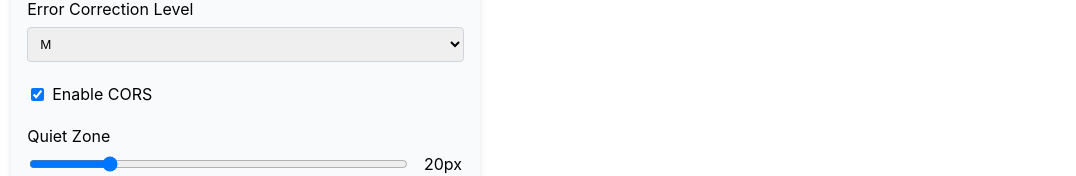
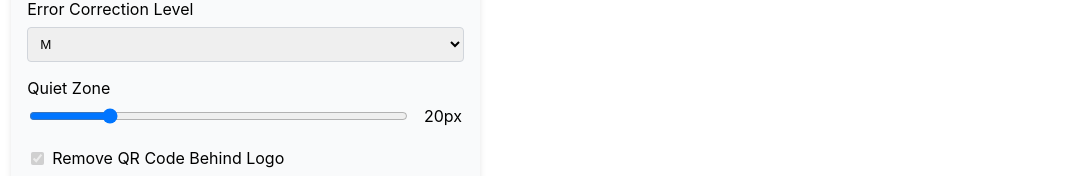
Before and after one commit to ldiazriod/qrCreator, a React (Create React App) app: page / in a window 1280 px wide. Both pictures are taken after a click on the button "Advanced Options". Shown: the part 224-400 px from the top of the page, without its empty margins (0-1076 px from the left). Built offline with nearby package versions, Linux system fonts and the light colour scheme.

Commit message:
Removed enableCORS from Advanced settings and set to false

```diff
--- a/src/components/AdvancedOptions.tsx
+++ b/src/components/AdvancedOptions.tsx
@@ -54,15 +54,6 @@ const AdvancedOptions: React.FC<AdvancedOptionsProps> = ({ state, handleChange }
 					<option value="Q">Q</option>
 					<option value="H">H</option>
 				</Select>
-			</OptionContainer>
-			<OptionContainer
-				title={tooltipDescriptions.enableCORS}>
-				<CheckboxField
-					name="enableCORS"
-					label="Enable CORS"
-					handleChange={handleChange}
-					checked={state.enableCORS}
-				/>
 			</OptionContainer>
 			<OptionContainer
 				title={tooltipDescriptions.quietZone}>
--- a/src/components/TextArea.tsx
+++ b/src/components/TextArea.tsx
@@ -14,16 +14,6 @@ type ITextAreaProps = {
 
 const TextArea = ({ name, handleChange, role, rows, cols, defaultValue, hideLabel, value, label, placeholder }: ITextAreaProps) => {
 
-	const onChange = (e: React.ChangeEvent<HTMLTextAreaElement>) => {
-		handleChange(e);
-		if (e.target.value.includes('http://') || e.target.value.includes('https://')) {
-			handleChange({ target: { name: 'enableCORS', value: true} });
-		} else {
-			handleChange({ target: { name: 'enableCORS', value: false} });
-		}
-	};
-
-
 	return (
 		<div style={{ display: 'flex', flexDirection: 'column', marginBottom: '6px', whiteSpace:'pre-line', width: '100%' }}>
 			{!hideLabel && <Label>{label}</Label>}
@@ -31,7 +21,7 @@ const TextArea = ({ name, handleChange, role, rows, cols, defaultValue, hideLabe
 				style={{ padding: '0.5rem', marginBottom: '0.5rem', borderRadius: '0.3rem', border: '1px solid #ccc' }}
 				id={name}
 				name={name}
-				onChange={onChange}
+				onChange={handleChange}
                 rows={rows}
                 cols={cols}
                 role={role}
--- a/src/constants/tooltips.ts
+++ b/src/constants/tooltips.ts
@@ -16,7 +16,6 @@ export const tooltipDescriptions = {
   // Advanced Options
   custom: "Take full control of all settings (turn off automatic optimizations)",
   ecLevel: "Set how well your QR code can recover from damage or obstruction:\n• L: Basic (7% recovery)\n• M: Standard (15% recovery)\n• Q: Better (25% recovery)\n• H: Best (30% recovery)",
-  enableCORS: "Allow your QR code to load images from other websites",
   quietZone: "Add white space around the borders of your QR code to make it easier to scan",
   removeQrCodeBehindLogo: "Hide QR patterns behind your logo for a cleaner look",
   logoPadding: "Add space around your logo to separate it from the QR patterns",
```
